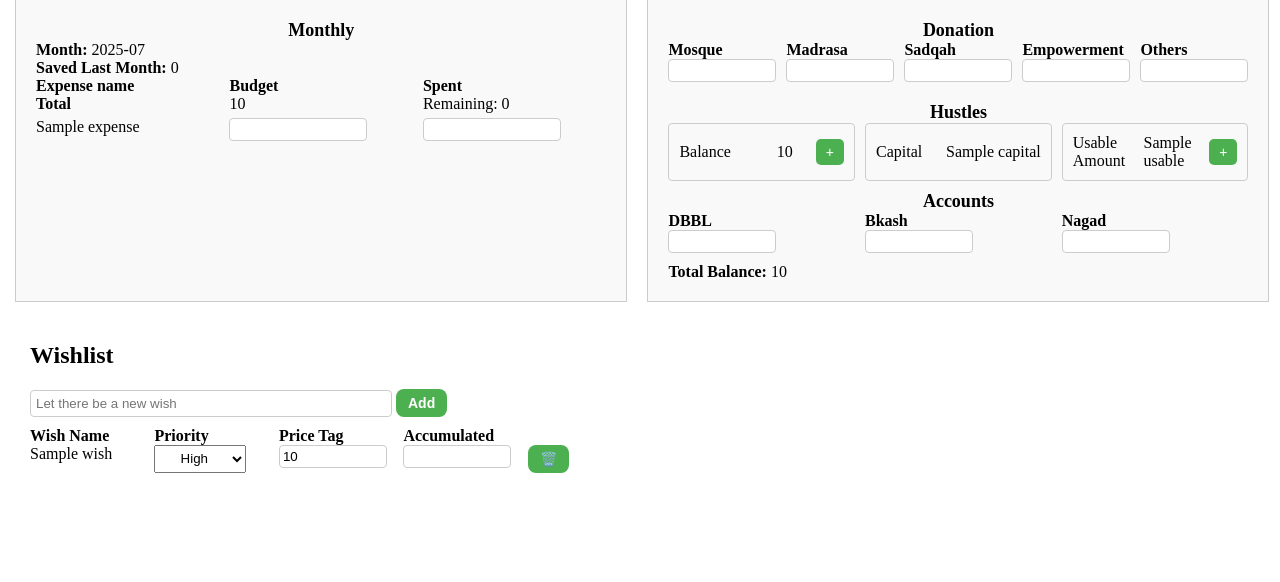
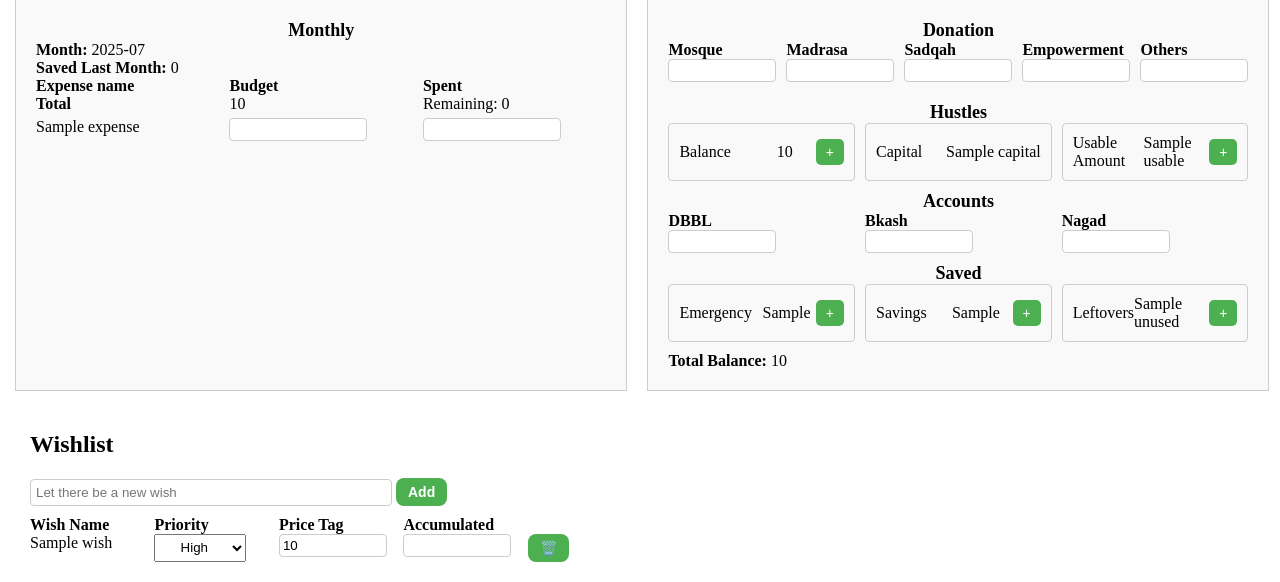
Before and after one commit to MazFahim/pythonProjects, a Flask app: page /balance in a window 1280 px wide. Shown: the part 232-814 px from the top of the page. Before the commit the page ends 705 px from the top, so only its background shows below. Run offline with Flask 3, Linux system fonts and the light colour scheme; a database or web service that is not in the repository returns one stand-in record (values such as "Sample title").

Commit message:
Update balance.html

```diff
--- a/Padma/templates/balance.html
+++ b/Padma/templates/balance.html
@@ -313,6 +313,25 @@
                 {% endfor %}
             </div>
 
+            <h2>Saved</h2>
+            <div class="hustle-grid" style="display: grid; grid-template-columns: repeat(3, 1fr); gap: 10px; margin-bottom: 10px;">
+                <div class="hustle-item">
+                    <span>Emergency</span><br>
+                    <span id="emergencyFundValue">{{ balanceDonation.saved.emergencyFund }}</span>
+                    <button class="hustle-button" onclick="openAmountUpdateModal('emergencyFund')">+</button>
+                </div>
+                <div class="hustle-item">
+                    <span>Savings</span><br>
+                    <span id="properSavingsValue">{{ balanceDonation.saved.properSavings }}</span>
+                    <button class="hustle-button" onclick="openAmountUpdateModal('properSavings')">+</button>
+                </div>
+                <div class="hustle-item">
+                    <span>Leftovers</span><br>
+                    <span id="unusedValue">{{ balanceDonation.saved.unused }}</span>
+                    <button class="hustle-button" onclick="openAmountUpdateModal('unused')">+</button>
+                </div>
+            </div>
+
             <div style="margin-top: 10px;">
                 <strong>Total Balance:</strong>
                 {{
@@ -524,6 +543,27 @@
 
             updateBalanceDonation('hustles', 'usable', updated);
         }
+        else if(currentField==='emergencyFund'){
+            const emergencyFund = document.getElementById('emergencyFundValue');
+            const newEmergencyFund = parseInt(emergencyFund.innerText || 0) + amount;
+            emergencyFund.innerText = newEmergencyFund;
+
+            updateBalanceDonation('saved', 'emergencyFund', newEmergencyFund);
+        }
+        else if(currentField==='properSavings'){
+            const properSavings = document.getElementById('properSavingsValue');
+            const newProperSavings = parseInt(properSavings.innerText || 0) + amount;
+            properSavings.innerText = newProperSavings;
+
+            updateBalanceDonation('saved', 'properSavings', newProperSavings);
+        }
+        else if(currentField==='unused'){
+            const unused = document.getElementById('unusedValue');
+            const newUnused = parseInt(unused.innerText || 0) + amount;
+            unused.innerText = newUnused;
+
+            updateBalanceDonation('saved', 'unused', newUnused);
+        }
 
         closeModal();
     }
```
